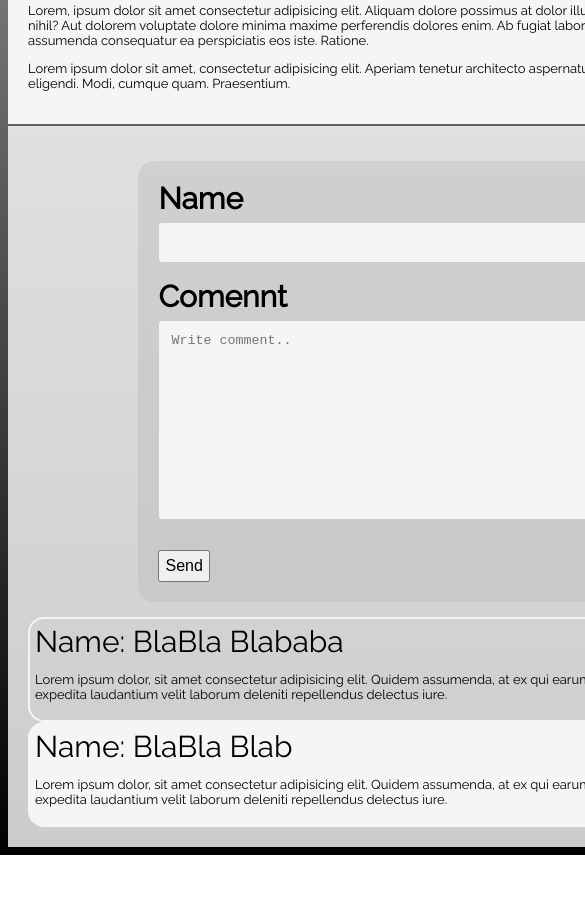
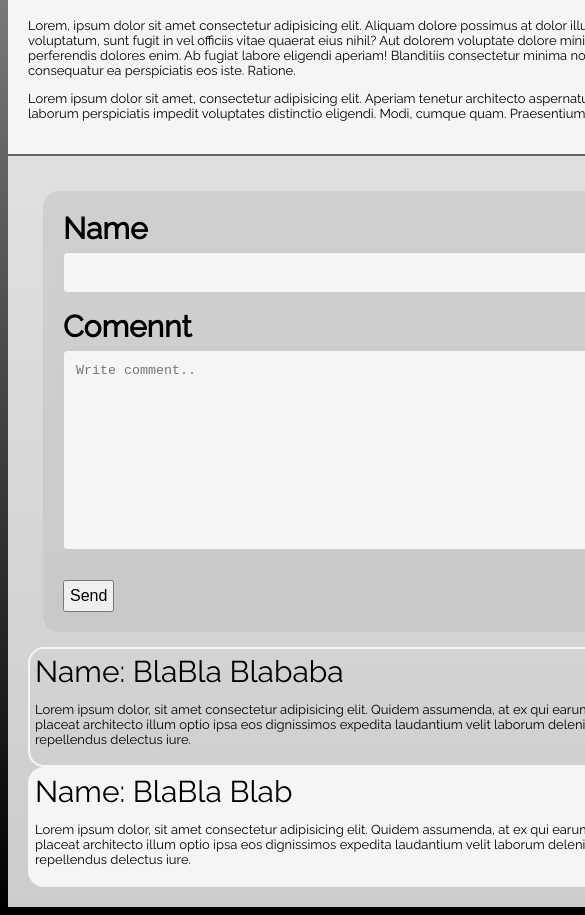
Before and after one commit to venskolev/Projektarbeit-CSS-Grid, a plain HTML site: page index.html in a window 390 px wide. Shown: the part 1021-1936 px from the top of the page, 585 px wide, since content can reach past the window. Before the commit the page ends 1876 px from the top, so only its background shows below. Drawn offline with Linux system fonts and the light colour scheme.

Commit message:
Media querie fix

```diff
--- a/index.html
+++ b/index.html
@@ -10,10 +10,10 @@
     <title>Projektarbeit-CSS-Grid</title>
 </head>
     <body>
-        <div class="grid-item header">
+        <div class="grid-container">
+            <div class="grid-item header">
             <h1>Überschrift</h1>
-        </div>
-        <div class="grid-container">
+            </div>
             <div class="grid-item item2">
                 <p>Lorem ipsum dolor sit amet consectetur adipisicing elit. Omnis, ipsum nobis! Debitis iste cupiditate distinctio amet dolore dicta incidunt illo eaque dignissimos, tempore repellendus soluta, accusamus adipisci voluptatibus ad rem nisi ea omnis laudantium sint veniam culpa possimus vel atque! Ullam non doloremque repudiandae autem, asperiores explicabo vel rerum. Debitis?</p><p>Lorem ipsum dolor sit amet, consectetur adipisicing elit. Laudantium similique facere corporis quam, natus cum repellat numquam mollitia ab unde accusamus. Beatae facere voluptate quod?</p>
             </div>
--- a/style.css
+++ b/style.css
@@ -25,7 +25,7 @@ p {
 }
 .header {
     grid-area: header;
-    grid-row: 1;
+    /* grid-row: 1; */
     text-align: center;
 }
 .item2 {
@@ -87,6 +87,7 @@ textarea {
 .comment, .comment1{
     display: flex;
     flex-wrap: wrap;
+    flex-direction: column;
     border: solid 2px whitesmoke;
     border-radius: 1rem;
     padding: 5px;
@@ -95,7 +96,7 @@ textarea {
 .comment1 {
     background-color: whitesmoke;
 }
-@media (max-width: 720px) {
+@media (max-width: 768px) {
     .grid-container {
         grid-template-areas:
             'header header header header header header'
@@ -104,4 +105,15 @@ textarea {
             'right right right right right right'
             'footer footer footer footer footer footer';
     }
+    .header, .item2, .item3, .item4, .footer {
+        width: 45rem;
+    }
+    .input-koment,
+    .comment,
+    .comment1 {
+        width: 40rem;
+    }
+    textarea {
+        width: 100%;
+    }
 }
```
